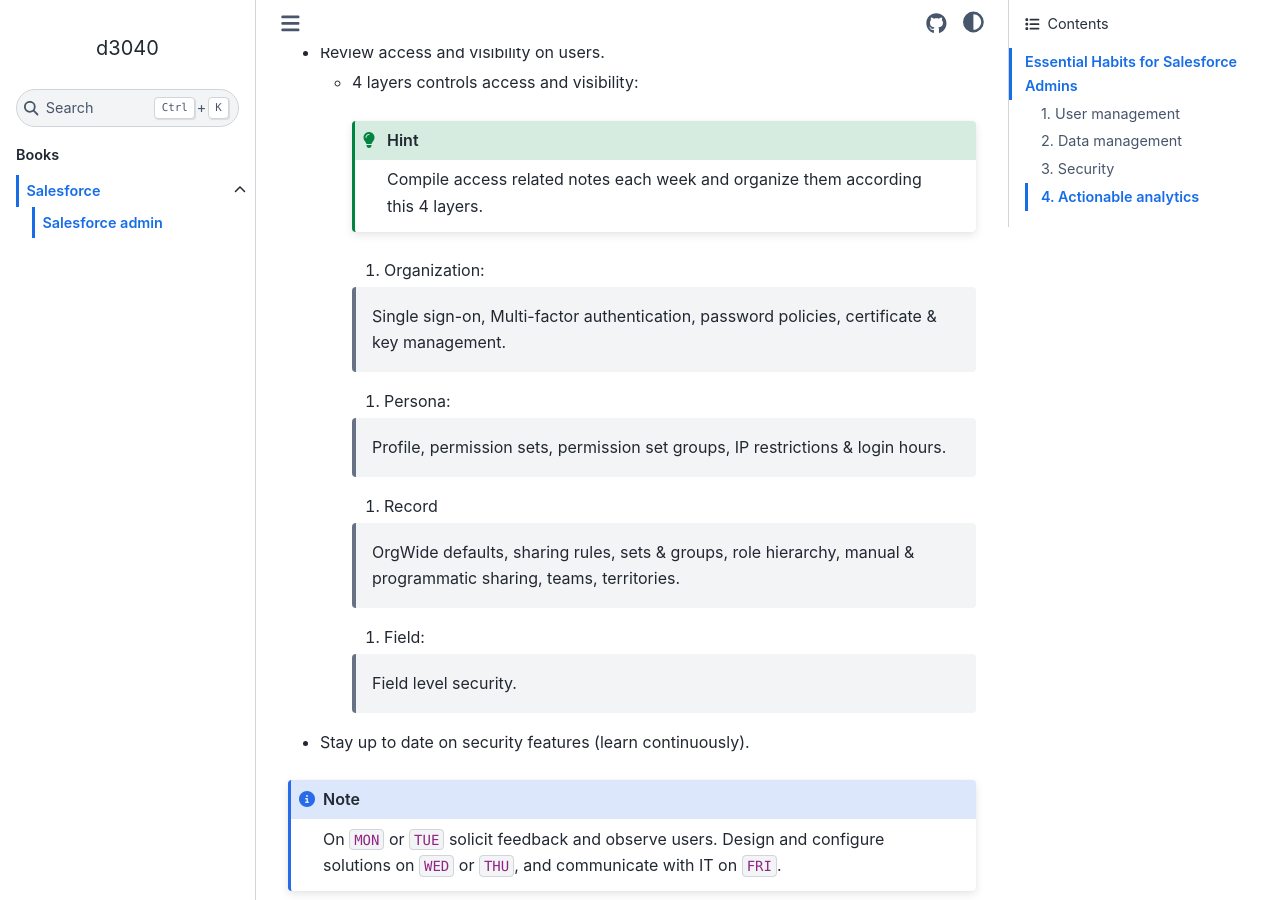
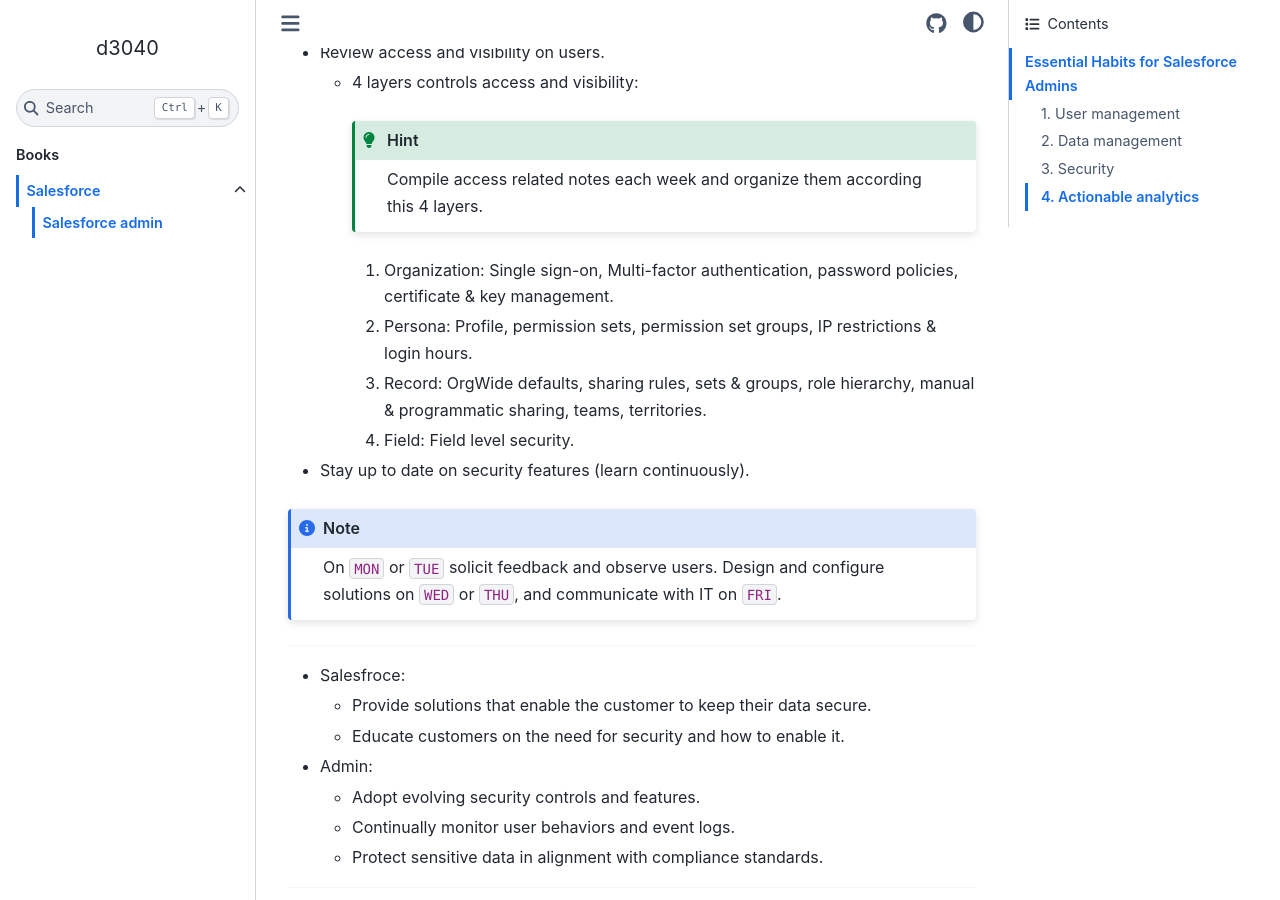
Before and after one commit to d3040/the_beavers_hut, a Sphinx documentation site: the page built from docs/source/salesforce/salesforce_admin.rst, in a window 1280 px wide and 900 px high, scrolled down 1948 px. Built offline with Sphinx 7.4.7 and the Sphinx Book theme 1.1.4, drawn with Linux system fonts in a browser that asks for light colours.

Commit message:
initial commit

```diff
--- a/docs/source/salesforce/salesforce_admin.rst
+++ b/docs/source/salesforce/salesforce_admin.rst
@@ -89,14 +89,10 @@
 
       Compile access related notes each week and organize them according this 4 layers.
 
-    #. Organization:
-      Single sign-on, Multi-factor authentication, password policies, certificate & key management.
-    #. Persona:
-      Profile, permission sets, permission set groups, IP restrictions & login hours.
-    #. Record
-      OrgWide defaults, sharing rules, sets & groups, role hierarchy, manual & programmatic sharing, teams, territories.
-    #. Field:
-      Field level security.
+    #. Organization: Single sign-on, Multi-factor authentication, password policies, certificate & key management.
+    #. Persona: Profile, permission sets, permission set groups, IP restrictions & login hours.
+    #. Record: OrgWide defaults, sharing rules, sets & groups, role hierarchy, manual & programmatic sharing, teams, territories.
+    #. Field: Field level security.
 
 - Stay up to date on security features (learn continuously).
 
```
